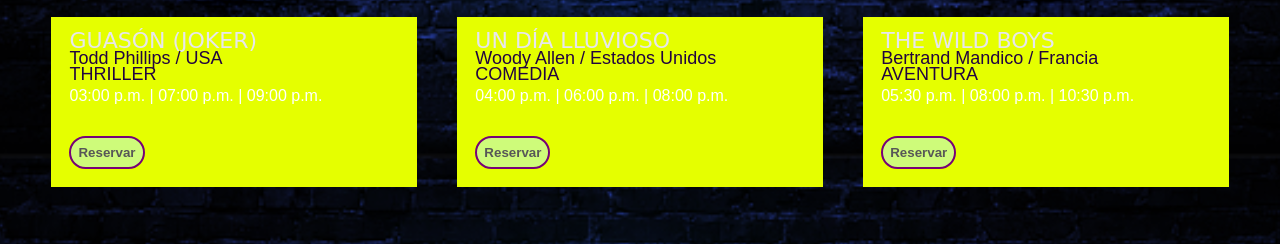
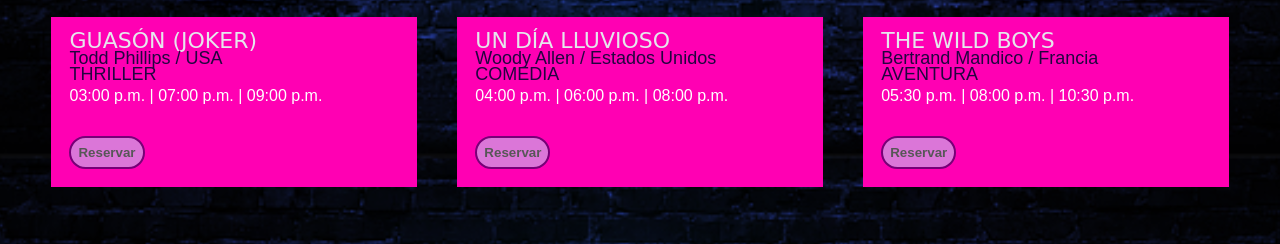
Before and after one commit to lauranat/cinema29Oct, a plain HTML site: page listings.html in a window 1280 px wide. Shown: the part 644-888 px from the top of the page. Drawn offline with Linux system fonts and the light colour scheme; a web font is replaced by a local one.

Commit message:
cambio el color de la caja

```diff
--- a/css/style_listings.css
+++ b/css/style_listings.css
@@ -270,7 +270,7 @@ nav li ul {
 .box3 {
     width: 100%;
     height: 100%;
-    background-color: #e5ff00;
+    background-color: #ff00b3;
     position: relative;
     align-content: center;
     justify-content: center;
```
